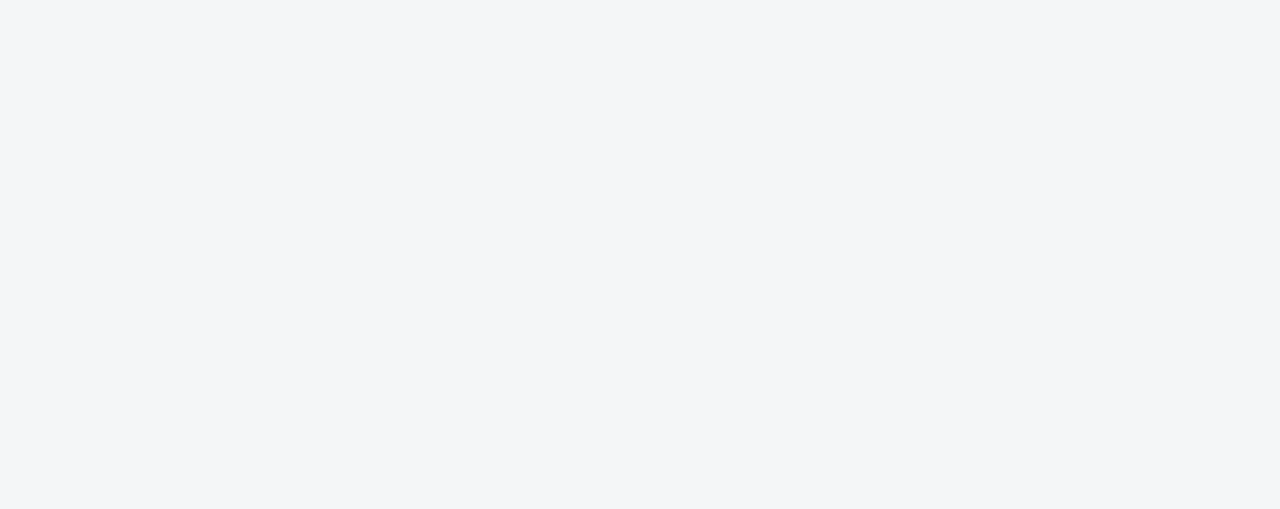
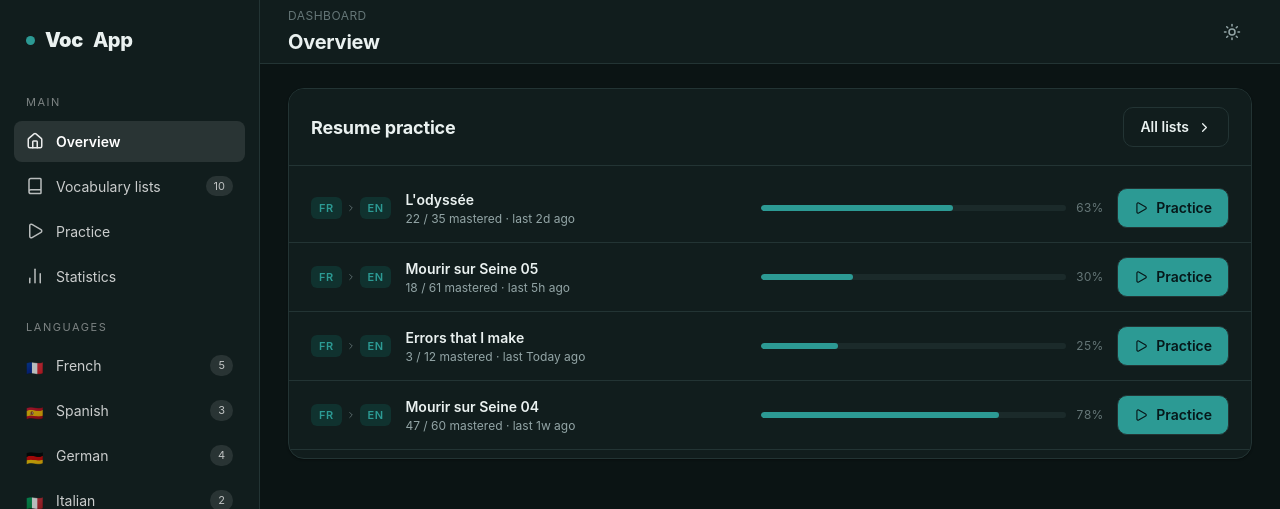
Before and after one commit to lloydntim/vocapp, a Next.js app in the folder web/: page /en/dashboard in a window 1280 px wide. Before the commit this address had no page. Shown: the top 509 px of the page. Built offline with nearby package versions, Linux system fonts and the light colour scheme.

Commit message:
feat(web): add dashboard
Add the dashboard page with the vocab list overview panel.

```diff
--- /dev/null
+++ b/web/src/app/[locale]/(app)/dashboard/page.tsx
@@ -0,0 +1,28 @@
+import TopBar from '@/features/app/components/TopBar/TopBar';
+import Content from '@/features/app/layouts/Content/Content';
+import VocabListPanel, {
+  vocablistsData,
+} from '@/features/dashboard/VocabListPanel/VocabListPanel';
+
+interface PageProps {
+  params: { dashboard: string };
+}
+
+function page({ params }: PageProps) {
+  const { dashboard } = params;
+
+  return (
+    <>
+      <TopBar path={dashboard} title="Overview" />
+      <Content>
+        <VocabListPanel
+          data={vocablistsData}
+          title="Resume practice"
+          buttonLinkLabel="All lists"
+        />
+      </Content>
+    </>
+  );
+}
+
+export default page;
--- /dev/null
+++ b/web/src/features/dashboard/VocabListPanel/VocabListPanel.tsx
@@ -0,0 +1,147 @@
+import Button from '@/components/ui/Button/Button';
+import Headline from '@/components/ui/Headline/Headline';
+import Icon from '@/components/ui/Icon/Icon';
+import ProgressBar from '@/components/ui/ProgressBar/ProgressBar';
+import LangBadges from '@/features/app/components/Badges/LangBadges';
+
+const panelClass =
+  'bg-(--surface) border border-(--border) rounded-(--radius-lg) shadow-(--shadow-sm) overflow-hidden';
+const panelHeaderClass =
+  'p-[18px_22px] flex items-center gap-[14px] border-b border-(--border) bg-(--surface)';
+const panelHeadlineClass = 'text-[18px] font-bold tracking-[-0.01em] m-0';
+const panelToolbarClass = 'ml-auto flex gap-[10px] items-center';
+const panelContentClass = 'py-2 px-0';
+
+const panelRowClass =
+  'resume-row flex items-center gap-[14px] px-[22px] py-[14px] text-[12px] text-(--text-muted) cursor-pointer border-b border-(--border)';
+
+const panelRowListInfo = 'flex-1 min-w-0';
+const panelRowListTitle =
+  'font-semibold text-[14px] text-(--text) overflow-hidden text-ellipsis whitespace-nowrap';
+const panelRowListSubtitle = 'text-[12px]';
+
+interface VocabListPanelRowProps {
+  sourceLang: string;
+  targetLang: string;
+  title: string;
+  mastered: number;
+  total: number;
+  lastPracticed: string;
+  progress: number;
+  buttonLabel?: string;
+  buttonIcon?: string;
+  buttonClickHandler?(): void;
+}
+
+function VocabListPanelRow({
+  sourceLang,
+  targetLang,
+  title,
+  mastered,
+  total,
+  lastPracticed,
+  progress,
+  buttonLabel,
+  buttonIcon = 'play',
+  buttonClickHandler,
+}: VocabListPanelRowProps) {
+  return (
+    <div className={panelRowClass}>
+      <LangBadges sourceLang={sourceLang} targetLang={targetLang} />
+
+      <div className={panelRowListInfo}>
+        <div className={panelRowListTitle}>{title}</div>
+        <div className={panelRowListSubtitle}>
+          {mastered} / {total} mastered · last {lastPracticed} ago
+        </div>
+      </div>
+
+      <ProgressBar progress={progress} />
+
+      <Button
+        rank="primary"
+        icon={buttonIcon}
+        size="small"
+        onClick={buttonClickHandler}
+      >
+        {buttonLabel}
+      </Button>
+    </div>
+  );
+}
+
+const vocablistsData: VocabListPanelRowProps[] = [
+  {
+    sourceLang: 'FR',
+    targetLang: 'EN',
+    title: "L'odyssée",
+    mastered: 22,
+    total: 35,
+    lastPracticed: '2d',
+    progress: 63,
+    buttonLabel: 'Practice',
+  },
+  {
+    sourceLang: 'FR',
+    targetLang: 'EN',
+    title: 'Mourir sur Seine 05',
+    mastered: 18,
+    total: 61,
+    lastPracticed: '5h',
+    progress: 30,
+    buttonLabel: 'Practice',
+  },
+  {
+    sourceLang: 'FR',
+    targetLang: 'EN',
+    title: 'Errors that I make',
+    mastered: 3,
+    total: 12,
+    lastPracticed: 'Today',
+    progress: 25,
+    buttonLabel: 'Practice',
+  },
+  {
+    sourceLang: 'FR',
+    targetLang: 'EN',
+    title: 'Mourir sur Seine 04',
+    mastered: 47,
+    total: 60,
+    lastPracticed: '1w',
+    progress: 78,
+    buttonLabel: 'Practice',
+  },
+];
+
+interface VocabListPanelProps {
+  title: string;
+  buttonLinkLabel: string;
+  data: VocabListPanelRowProps[];
+}
+
+function VocabListPanel({ title, buttonLinkLabel, data }: VocabListPanelProps) {
+  return (
+    <div className={panelClass}>
+      <div className={panelHeaderClass}>
+        <Headline level="h2" className={panelHeadlineClass}>
+          {title}
+        </Headline>
+        <div className={panelToolbarClass}>
+          <Button isLink rank="secondary" size="small" to="/vocablists">
+            {buttonLinkLabel}
+            <Icon type="chevron-right" size={15} />
+          </Button>
+        </div>
+      </div>
+
+      <div className={panelContentClass}>
+        {data.map((row, index) => (
+          <VocabListPanelRow key={index} {...row} />
+        ))}
+      </div>
+    </div>
+  );
+}
+export { vocablistsData };
+
+export default VocabListPanel;
```
